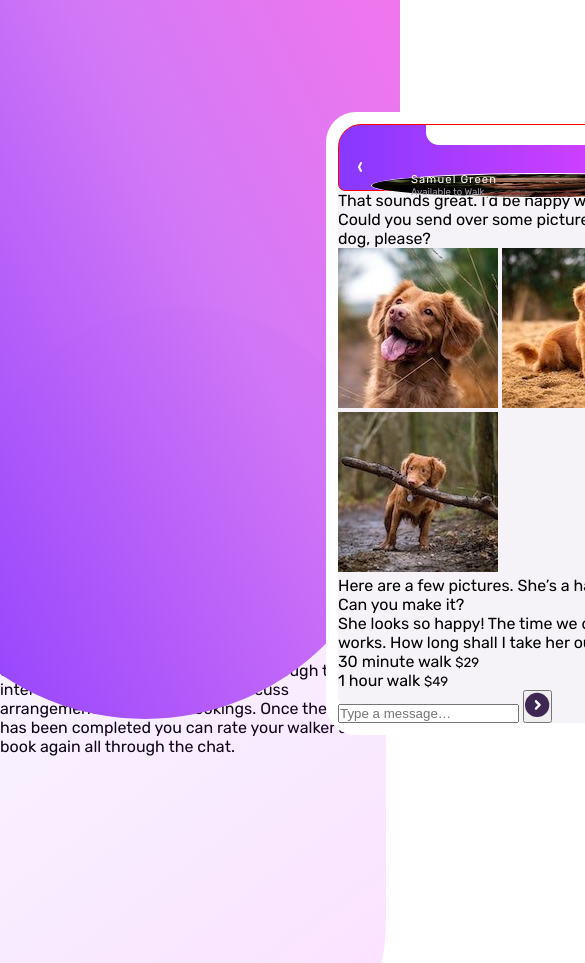
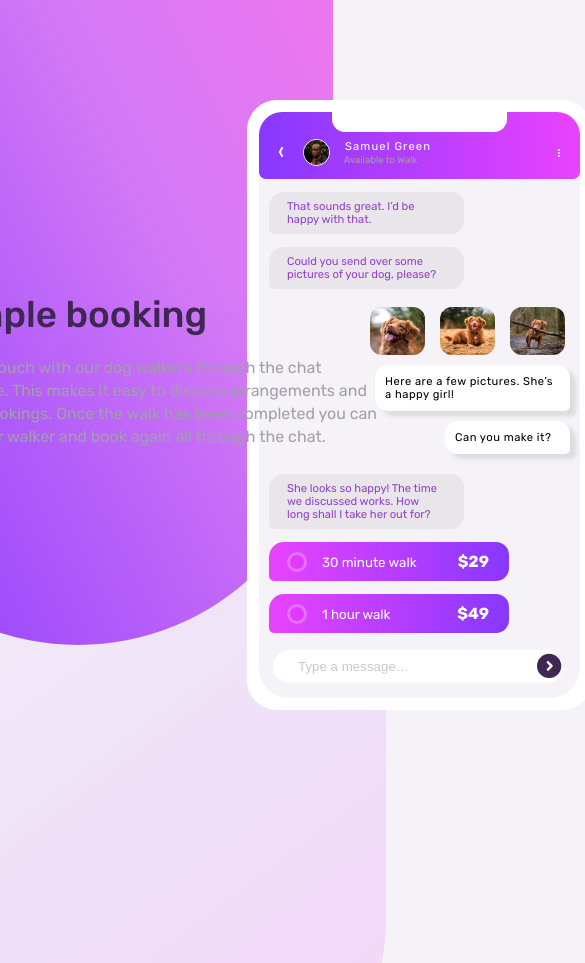
Before and after one commit to dyegohrq/chat-app-css-illustration-master, a plain HTML site: page index.html in a window 390 px wide. Shown: the top 963 px of the page, 585 px wide, since content can reach past the window. Drawn offline with Linux system fonts and the light colour scheme.

Commit message:
phone finish

```diff
--- a/index.html
+++ b/index.html
@@ -19,48 +19,60 @@
 
   <img src="images/bg-top.svg" class="bg-top" alt="">
   <div class="bg-bottom"></div>
+  <!-- Inicio container -->
   <div class="container">
+    <!-- Inicio phone -->
     <div class="phone">
+      <!-- Inicio profile -->
       <div class="profile">
           <div class="top"></div>
           <div class="arrow-left">
             <img src="images/arrow-left.svg" alt="">
           </div>
           <div class="avatar">
-            <img src="images/avatar.jpg" alt="" style="width: 100%;">
+            <img src="images/avatar.jpg" alt="">
           </div>
-          <h3 class="name">Samuel Green</h3>
-          <small class="status">Available to Walk</small>
+          <div class="walk">
+            <h3 class="name">Samuel Green</h3>
+            <small class="status">Available to Walk</small>
+          </div>
           <div class="burger-menu">
             <img src="images/burger-menu.svg" alt="">
           </div>
       </div>
+      <!-- Fim profile -->
+      <!-- Inicio chat -->
       <div class="chat">
         <p class="left">That sounds great. I’d be happy with that.</p>
         <p class="left">Could you send over some pictures of your dog, please?</p>
         <div class="photo-dog">
-          <img src="images/dog-image-1.jpg" alt="">
-          <img src="images/dog-image-2.jpg" alt="">
-          <img src="images/dog-image-3.jpg" alt="">
+          <img class="img-1" src="images/dog-image-3.jpg" alt="">
+          <img class="img-2" src="images/dog-image-2.jpg" alt="">
+          <img class="img-3" src="images/dog-image-1.jpg" alt="">
         </div>
         <p class="right">Here are a few pictures. She’s a happy girl!</p>
-        <p class="right">Can you make it?</p>
-        <p class="left">She looks so happy! The time we discussed works. How long shall I take her out for?</p>
-        <div class="walk">
-          <span class="time">30 minute walk</span>
-          <small class="price">$29</small>
+        <p class="right make">Can you make it?</p>
+        <p class="left" style="clear: both;">She looks so happy! The time we discussed works. How long shall I take her out for?</p>
+        <div class="time-price">
+          <small class="time"><div class="circle" ></div>30 minute walk</small>
+          <span class="price">$29</span>
         </div>
-        <div class="walk">
-          <span class="time">1 hour walk</span>
-          <small class="price">$49</small>
+        <div class="time-price">
+          <small class="time"><div class="circle" ></div>1 hour walk</small>
+          <span class="price">$49</span>
         </div>
         <div class="button">
           <input type="text" placeholder="Type a message…">
           <button><img src="images/arrow-footer.svg" alt=""></button>
         </div>
     </div>
+    <!-- Fim chat -->
     </div>
+    <!-- Fim phone -->
   </div>
+  <!-- Fim container -->
+
+  <!-- Inicio container text -->
   <div class="container-text">
     <h1 class="simple">Simple booking</h1>
 
@@ -70,7 +82,7 @@
       your walker and book again all through the chat.
     </p>
   </div>
-
+  <!-- Fim container text -->
   <div class="attribution">
     Challenge by <a href="https://www.frontendmentor.io?ref=challenge" target="_blank">Frontend Mentor</a>.
     Coded by <a href="#">Your Name Here</a>.
--- a/style/style.css
+++ b/style/style.css
@@ -40,13 +40,14 @@
 body{
     font-family: var(--font);
     font-size: 16px;
+    background: var(--Light-Grayish-Violet);
 }
 
 /* Inicio img de fundo */
     .bg-top {
         position: absolute;
-        top: -299px;
-        left: -110px;
+        top: -373px;
+        left: -177px;
     }
 
     .bg-bottom {
@@ -64,10 +65,10 @@ body{
 
     .container {
         position: relative;
-        width: 375px;
+        width: 345px;
         background: var(--White);
-        top: 112px;
-        left: 326px;
+        top: 100px;
+        left: 247px;
         padding: 12px;
         border-radius: 30px;
     }
@@ -83,7 +84,6 @@ body{
         background: linear-gradient(to right, hsl(264, 100%, 61%),hsl(293, 100%, 63%));
         height: 67px;
         border-radius: 23px 23px 7px 7px;
-        border: 1px solid red;
     }
 
     .top {
@@ -93,51 +93,164 @@ body{
         margin: auto;
         border-radius: 0px 0px 13px 13px;
     }
+
     .arrow-left {
         display: inline;
         float: left;
-        position: relative;
-        left: 19px;
-        bottom: -12px;
+        margin: 10px 15px 0 20px;
     }
 
     .avatar img {
-        width: 25px;
-        height: 25px;
+        width: 27px;
+        height: 27px;
         border: 1px solid #fff;
-        position: relative;
-        left: 32px;
-        bottom: -9px;
         display: flex;
         border-radius: 50%;
+        float: left;
+        margin: 7px 0px 0px 5px;
+    }
+
+    .walk {
+        display: inline-block;
+        text-align: center;
     }
 
     .name {
-        /* border: 1px solid yellow; */
-        display: inline;
+        display: flex;
         font-size: .7em;
-        position: relative;
-        bottom: 21px;
-        left: 72px;
         color: var(--White);
         font-weight: 400;
         letter-spacing: .1em;
+        margin: 8px 0px 0px 15px;
     }
 
     .status {
-        position: relative;
-        top: -9px;
-        left: -18px;
         font-size: .6em;
         color: var(--Dark-Grayish-Violet);
+        position: relative;
+        bottom: 5px;
     }
 
     .burger-menu {
         float: right;
-        position: relative;
-        right: 20px;
-        bottom: 13px;
+        margin: 10px 20px 0px 20px;
     }
 
     /* fim profile */
+
+    /* Chat */
+
+    .left {
+        width: 195px;
+        font-size: .7em;
+        margin: 13px 13px 8px 10px;
+        padding: 8px 20px 8px 18px;
+        background: rgb(233, 230, 235);
+        border-radius: 15px 13px 13px 5px;
+        color: var(--Moderate-Violet);
+    }
+
+    .right {
+        width: 195px;
+        float: right;
+        background: var(--White);
+        margin: 0px 10px 10px 0px;
+        font-size: .7em;
+        padding: 10px;
+        border-radius: 13px 13px 5px 13px;
+        letter-spacing: .5px;
+        box-shadow: 6px 5px 4px #0000001a;
+    }
+
+    .make {
+        width: 125px;
+        margin-bottom: 20px;
+    }
+
+    .time-price {
+        background: linear-gradient(to right, var(--Light-Magenta), var(--Light-Violet));
+        width: 240px;
+        margin: 13px 13px 8px 10px;
+        padding: 10px 20px 10px 18px;
+        border-radius: 15px 13px 13px 5px;
+        color: var(--White);
+    }
+
+    .circle {
+        display: inline-block;
+        width: 20px;
+        height: 20px;
+        background: rgb(227, 55, 250);
+        float: left;
+        margin-right: 15px;
+        border-radius: 50%;
+        border: 3px solid var(--Very-Light-Magenta);
+        cursor: pointer;
+    }
+
+    .price {
+        float: right;
+        font-weight: bold;
+    }
+
+    /* foto dog */
+
+    .photo-dog img {
+        width: 55px;
+        height: 48px;
+        float: right;
+        margin: 10px 15px 10px 0px;
+        border-radius: 12px;
+    }
+
+    /* Button */
+
+    .button {
+        display: block;
+        margin: 17px 18px 0px 14px;;
+    }
+
+    .button input {
+        width: 100%;
+        padding: 9px 15px 9px 25px;
+        margin-bottom: 15px;
+        border-radius: 25px;
+        border: none;
+    }
+
+    .button input::placeholder {
+        color: var(--Grayish-Blue);
+    }
+
+    button {
+        position: absolute;
+        border: none;
+        right: 30px;
+        bottom: 28px;
+        background: #fff;
+        border-radius: 50%;
+        cursor: pointer;
+    }
+
 /* Fim conf phone */
+
+.container-text {
+    width: 442px;
+    margin: auto;
+    float: right;
+    position: relative;
+    top: -317px;
+    right: 11px;
+}
+
+.container-text h1 {
+    margin-bottom: 20px;
+    color: var(--Very-Dark-Desaturated-Violet);
+    font-size: 2.3em;
+    font-weight: 500;
+}
+
+.container-text .text {
+    line-height: 23px;
+    color: var(--Dark-Grayish-Violet);
+}
```
